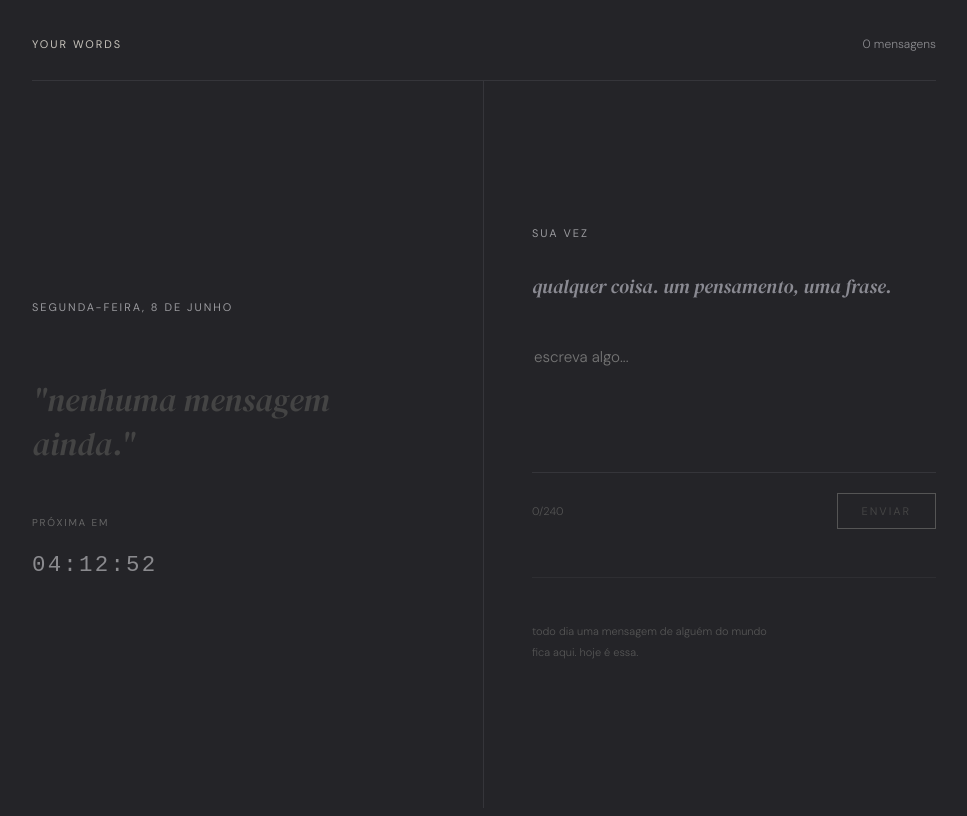
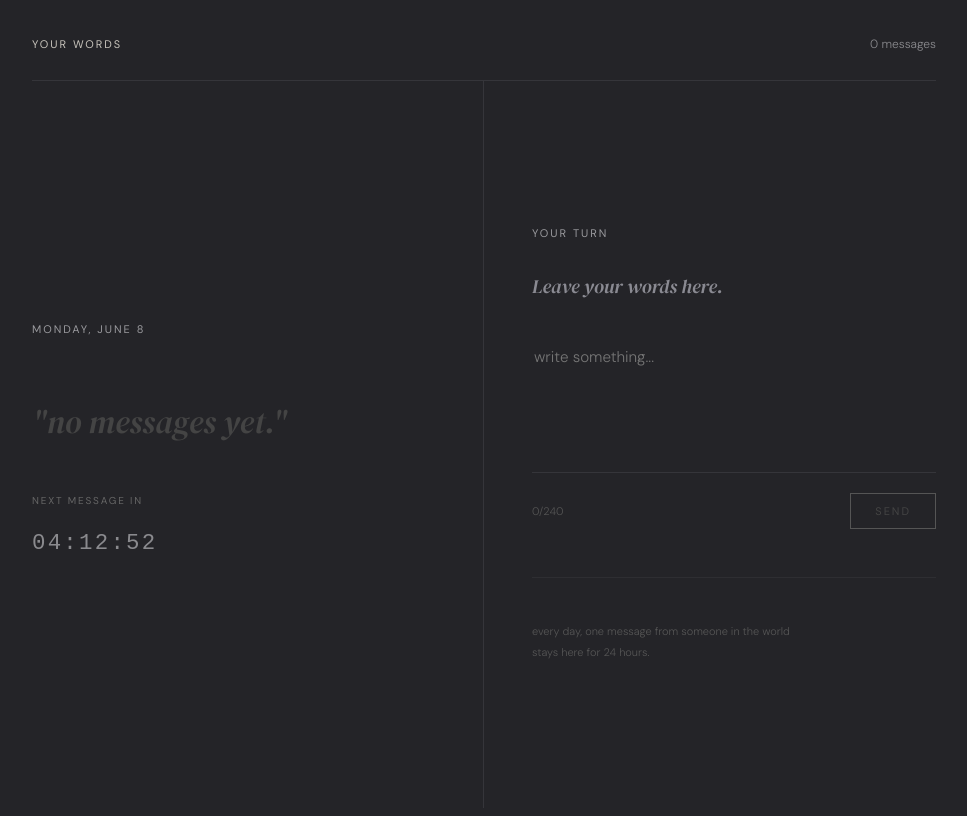
Before and after one commit to rodrigobaco/your-words, a Next.js app: page / in a window 1280 px wide. Shown: the whole page, without its empty margins (156-1123 px from the left). Built offline with nearby package versions, Linux system fonts and the light colour scheme; no server answers; the database is empty.

Commit message:
site em ingles

```diff
--- a/pages/index.js
+++ b/pages/index.js
@@ -88,7 +88,7 @@ export default function Home() {
     })
     const { ok: ipOk } = await ipRes.json()
     if (!ipOk) {
-      setErro('você já enviou sua mensagem hoje. volte amanhã.')
+      setErro("you've already sent your message today. come back tomorrow.")
       return
     }
 
@@ -99,7 +99,7 @@ export default function Home() {
     })
     const { ok: aprovado } = await modRes.json()
     if (!aprovado) {
-      setErro('essa mensagem não pôde ser enviada. tente algo diferente.')
+      setErro("this message couldn't be sent. please try something different.")
       return
     }
 
@@ -132,13 +132,13 @@ export default function Home() {
     setTimeout(() => setCopiado(false), 2000)
   }
 
-  const hoje = new Date().toLocaleDateString('pt-BR', {
+  const hoje = new Date().toLocaleDateString('en-US', {
     weekday: 'long', day: 'numeric', month: 'long'
   })
 
   const metaDescricao = mensagemDoDia
-    ? `"${mensagemDoDia.texto}" — a mensagem de hoje no your words.`
-    : 'todo dia uma mensagem de alguém do mundo fica aqui.'
+    ? `"${mensagemDoDia.texto}" — today's message on your words.`
+    : 'every day, one message from someone in the world stays here.'
 
   const label = {
     fontSize: '11px',
@@ -199,7 +199,7 @@ export default function Home() {
           <span style={{ ...label, color: '#c8c4bc' }}>your words</span>
           {total !== null && (
             <span style={{ fontSize: '12px', color: '#8a8a8e' }}>
-              {total.toLocaleString('pt-BR')} mensagens
+              {total.toLocaleString('en-US')} messages
             </span>
           )}
         </header>
@@ -231,7 +231,7 @@ export default function Home() {
                   "{mensagemDoDia.texto}"
                 </p>
                 <p className="fade-up-delay-2" style={{ fontSize: '11px', color: '#8a8a8e', marginBottom: '40px' }}>
-                  recebida em {new Date(mensagemDoDia.criado_em).toLocaleDateString('pt-BR')}
+                  received on {new Date(mensagemDoDia.criado_em).toLocaleDateString('en-US', { year: 'numeric', month: 'long', day: 'numeric' })}
                 </p>
               </>
             ) : (
@@ -242,13 +242,13 @@ export default function Home() {
                 color: '#444',
                 marginBottom: '40px',
               }}>
-                "nenhuma mensagem ainda."
+                "no messages yet."
               </p>
             )}
 
             <div className="fade-up-delay-2" style={{ display: 'flex', flexDirection: 'column', gap: '20px' }}>
               <div>
-                <p style={{ ...label, fontSize: '10px', color: '#666', marginBottom: '6px' }}>próxima em</p>
+                <p style={{ ...label, fontSize: '10px', color: '#666', marginBottom: '6px' }}>next message in</p>
                 <p style={{
                   fontFamily: 'monospace',
                   fontSize: '1.4rem',
@@ -272,14 +272,14 @@ export default function Home() {
                 onMouseEnter={e => e.target.style.color = '#c8c4bc'}
                 onMouseLeave={e => e.target.style.color = '#777'}
                 >
-                  {copiado ? 'link copiado ✓' : 'compartilhar ↗'}
+                  {copiado ? 'link copied ✓' : 'share ↗'}
                 </button>
               )}
             </div>
           </div>
 
           <div style={secaoDireita}>
-            <p style={{ ...label, marginBottom: '12px' }}>sua vez</p>
+            <p style={{ ...label, marginBottom: '12px' }}>your turn</p>
 
             <p style={{
               fontFamily: "'DM Serif Display', serif",
@@ -289,7 +289,7 @@ export default function Home() {
               marginBottom: '40px',
               lineHeight: 1.6,
             }}>
-              qualquer coisa. um pensamento, uma frase.
+              Leave your words here.
             </p>
 
             {enviado ? (
@@ -301,11 +301,11 @@ export default function Home() {
                   color: '#9a9a9e',
                   marginBottom: '16px',
                 }}>
-                  recebido ✦
+                  received ✦
                 </p>
                 <p style={{ fontSize: '12px', color: '#666', lineHeight: 1.9 }}>
-                  sua mensagem entrou no sorteio.<br />
-                  volte amanhã às 3h — pode ser a sua.
+                  your message is in the draw.<br />
+                  come back tomorrow at 3am — it might be yours.
                 </p>
               </div>
             ) : (
@@ -320,7 +320,7 @@ export default function Home() {
                     value={texto}
                     onChange={e => setTexto(e.target.value)}
                     maxLength={240}
-                    placeholder="escreva algo..."
+                    placeholder="write something..."
                     rows={4}
                     onFocus={() => setFocado(true)}
                     onBlur={() => setFocado(false)}
@@ -370,7 +370,7 @@ export default function Home() {
                       e.target.style.borderColor = '#555'
                     }}
                   >
-                    enviar
+                    send
                   </button>
                 </div>
 
@@ -384,8 +384,8 @@ export default function Home() {
 
             <div style={{ marginTop: '48px', paddingTop: '32px', borderTop: '1px solid #2e2e32' }}>
               <p style={{ fontSize: '11px', color: '#555', lineHeight: 1.9 }}>
-                todo dia uma mensagem de alguém do mundo<br />
-                fica aqui. hoje é essa.
+                every day, one message from someone in the world<br />
+                stays here for 24 hours.
               </p>
             </div>
           </div>
```
